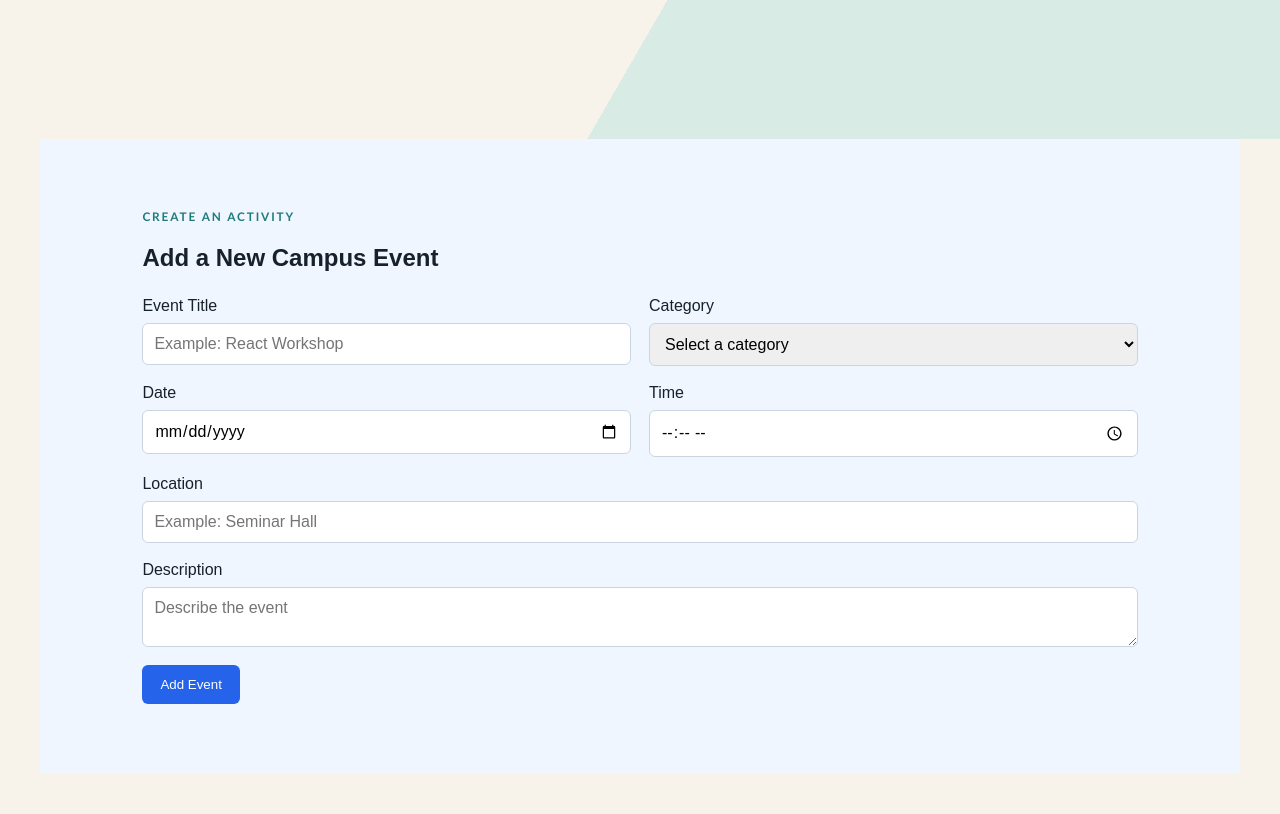
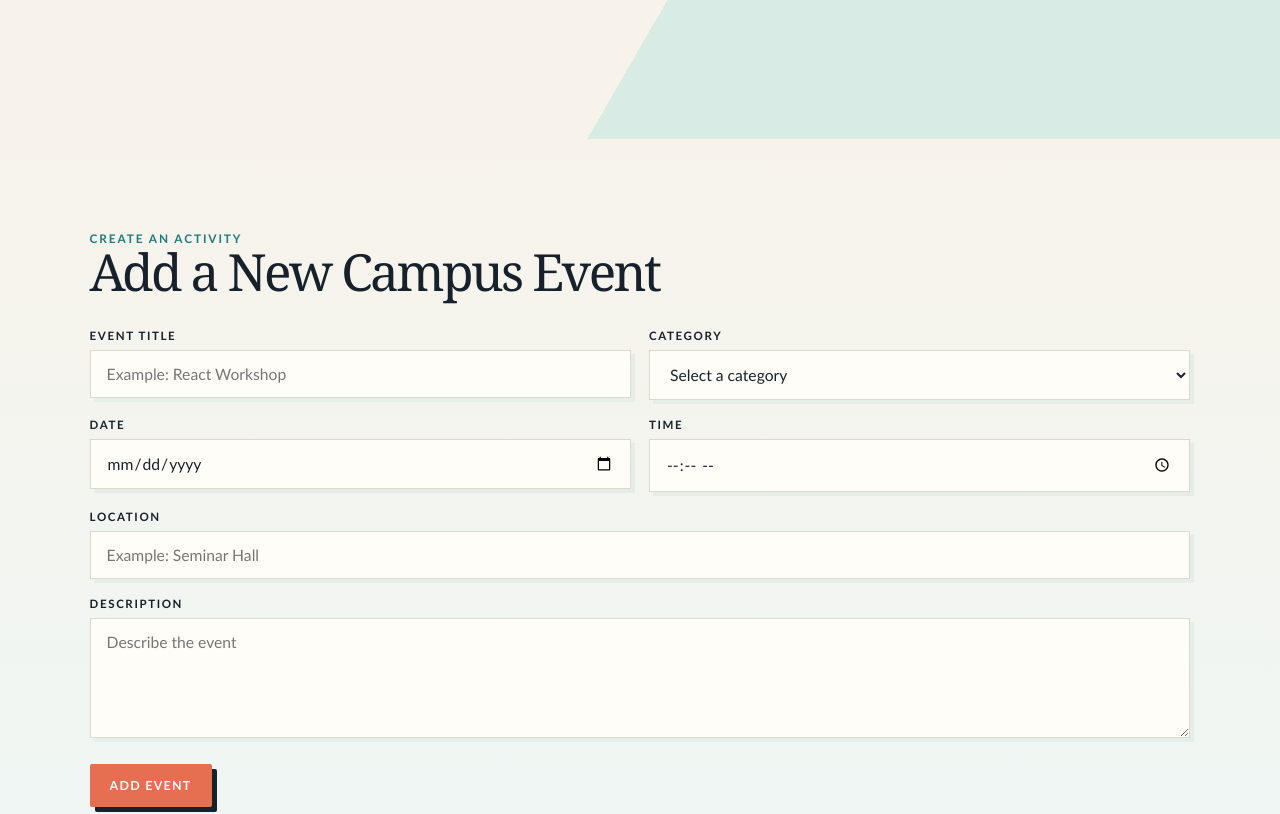
Before and after one commit to Hitesh2006403/MERN-Fullstack, a React (Vite) app: page / in a window 1280 px wide. Shown: the part 580-1394 px from the top of the page. Built offline with nearby package versions, Linux system fonts and the light colour scheme.

Commit message:
new files

```diff
--- a/package.json
+++ b/package.json
@@ -11,7 +11,8 @@
   },
   "dependencies": {
     "react": "^19.2.8",
-    "react-dom": "^19.2.8"
+    "react-dom": "^19.2.8",
+    "react-router-dom": "^7.18.4"
   },
   "devDependencies": {
     "@eslint/js": "^10.0.1",
--- a/src/App.css
+++ b/src/App.css
@@ -329,62 +329,115 @@ body {
 .hero{
   padding: 72px 24px;
 }
-.event-form-section{
-  max-width: 1200px;
-  margin:auto;
-  padding:70px 8%;
-  background-color: #eff6ff;
+.event-form-section {
+  max-width: 1280px;
+  margin: 0 auto;
+  padding: 92px clamp(24px, 7vw, 104px);
+  background: linear-gradient(180deg, #f7f3eb 0%, #eef6f4 100%);
 }
-.event-form section h2{
-  margin-top: 8px;
-  color:#0f172a
+
+.event-form-section h2 {
+  margin: 0;
+  color: var(--ink);
+  font-family: var(--display);
+  font-size: clamp(2.2rem, 4vw, 3.7rem);
+  font-weight: 500;
+  letter-spacing: -0.05em;
+  line-height: 1;
 }
-.event-form{
-  display:grid;
-  grid-template-columns:repeat(2,1fr);
-  gap:18px;
-  margin-top: 25px;
+
+.event-form {
+  display: grid;
+  grid-template-columns: repeat(2, minmax(0, 1fr));
+  gap: 18px;
+  margin-top: 32px;
 }
-.form-group{
-  display:flex;
+
+.form-group {
+  display: flex;
   flex-direction: column;
-  gap:8px;
+  gap: 8px;
 }
-.full-width{
-  grid-column:1/-1;
+
+.full-width {
+  grid-column: 1 / -1;
 }
+
+.form-group label {
+  color: var(--ink);
+  font-family: var(--ui);
+  font-size: 0.72rem;
+  font-weight: 700;
+  letter-spacing: 0.14em;
+  text-transform: uppercase;
+}
+
 .form-group input,
 .form-group select,
-.form-group textarea{
-  padding:11px;
-  border:1px solid #cbd5e1;
-  border-radius:6px;
-  font:inherit;
+.form-group textarea {
+  width: 100%;
+  padding: 14px 16px;
+  border: 1px solid var(--line);
+  border-radius: 0;
+  background: var(--paper-bright);
+  color: var(--ink);
+  font-family: var(--ui);
+  font-size: 0.98rem;
+  box-shadow: 4px 4px 0 rgba(31, 122, 122, 0.06);
+  transition: border-color 160ms ease, box-shadow 160ms ease;
 }
-.font-group textarea{
-  min-height:110px;
-  resize:vertical;
+
+.form-group input:focus,
+.form-group select:focus,
+.form-group textarea:focus {
+  outline: none;
+  border-color: var(--teal);
+  box-shadow: 0 0 0 3px rgba(31, 122, 122, 0.12);
 }
-.submit-button{
-  width:fit-content;
-  padding:12px 18px;
-  border:none;
-  border-radius:6px;
-  background-color: #2563eb;
-  color:white;
-  cursor:pointer;
+
+.form-group textarea {
+  min-height: 120px;
+  resize: vertical;
 }
-.form-error{
-  grid-column:1/-1;
-  margin:0;
-  color:#dc2626;
-  font-weight:bold;
+
+.submit-button {
+  width: fit-content;
+  margin-top: 8px;
+  padding: 14px 20px;
+  border: 0;
+  border-radius: 2px;
+  background: var(--coral);
+  color: var(--paper-bright);
+  font-family: var(--ui);
+  font-size: 0.78rem;
+  font-weight: 700;
+  letter-spacing: 0.1em;
+  text-transform: uppercase;
+  box-shadow: 5px 5px 0 var(--ink);
+  cursor: pointer;
+  transition: transform 160ms ease, box-shadow 160ms ease;
 }
-@media(max-width:700px){
-  .event-form{
-    grid-template-columns:1fr;
+
+.submit-button:hover,
+.submit-button:focus-visible {
+  transform: translate(3px, 3px);
+  box-shadow: 2px 2px 0 var(--ink);
+}
+
+.form-error {
+  grid-column: 1 / -1;
+  margin: 0;
+  color: #b42318;
+  font-family: var(--ui);
+  font-weight: 700;
+}
+
+@media (max-width: 700px) {
+  .event-form {
+    grid-template-columns: 1fr;
   }
-  .full-width{
-    grid-column:auto;
+
+  .full-width {
+    grid-column: auto;
   }
 }
```
Also changed, not shown: 1 other file (tests, documents, lock files or other folders).
